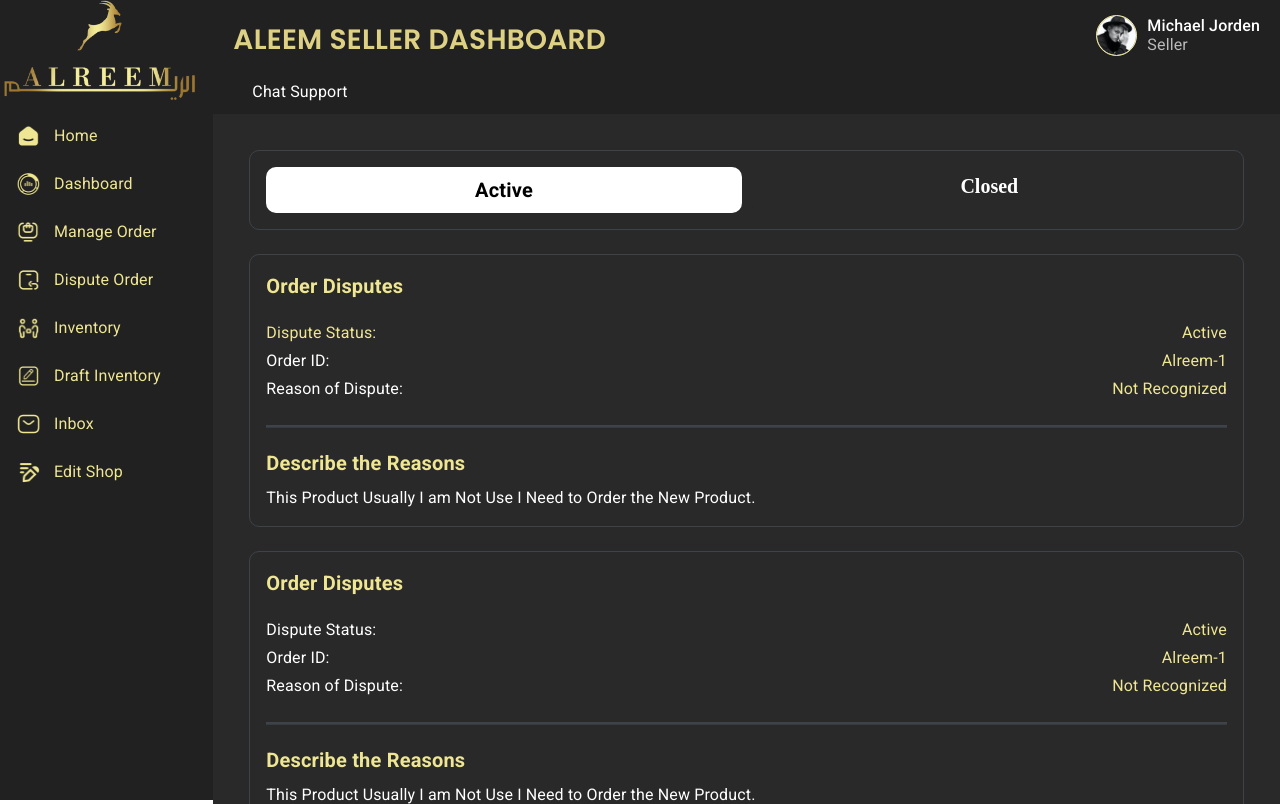
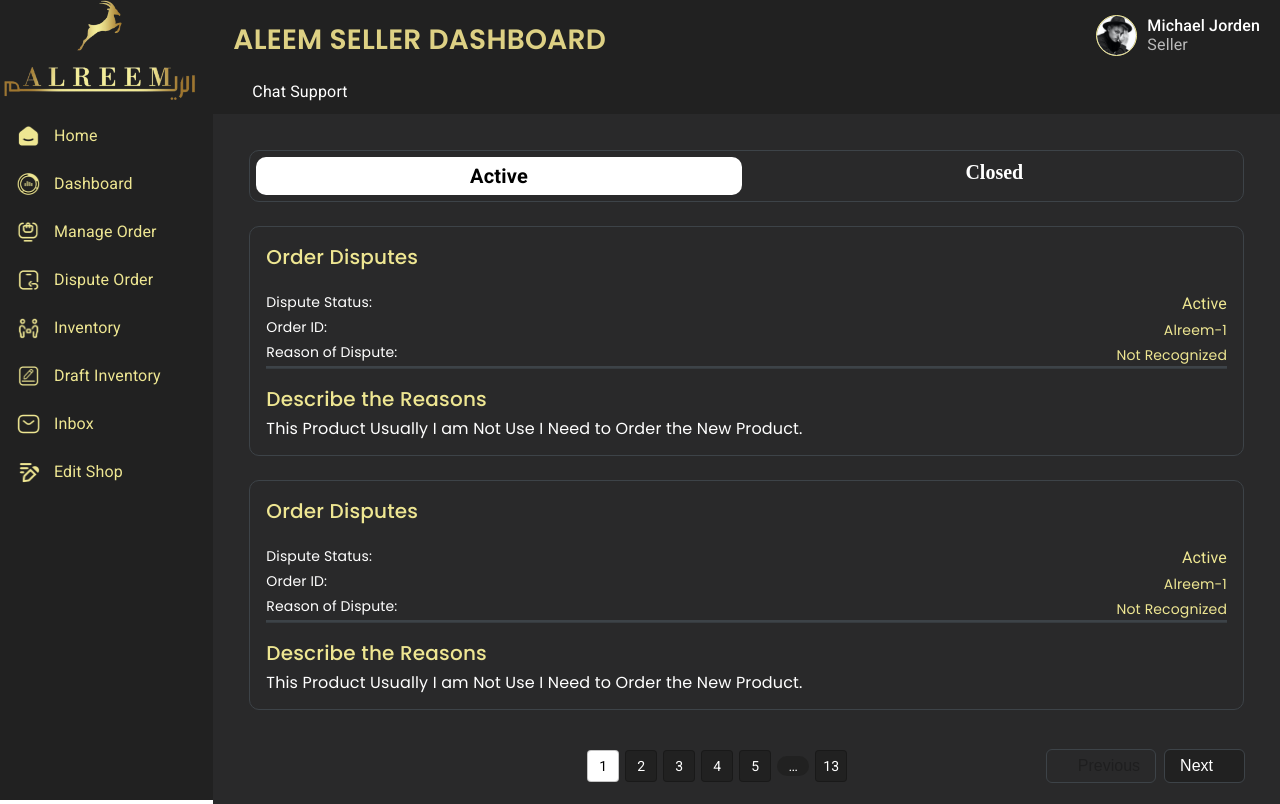
Before and after one commit to sohaibyounas/Alreem, a React (Vite) app: page /disputeorder in a window 1280 px wide. Built offline with nearby package versions, Linux system fonts and the light colour scheme; some icons are missing.

Commit message:
disputeOrder update

```diff
--- a/src/assets/style.js
+++ b/src/assets/style.js
@@ -594,6 +594,123 @@ const style = {
         backgroundColor: "#E1D481",
     },
 
+    // Dispute Order Page
+    pageBox: {
+        padding: 2,
+        margin: "0 auto",
+    },
+
+    disputeTabs: {
+        display: "flex",
+        gap: "10px",
+        padding: '6px',
+        border: "1px solid #3D4348",
+        borderRadius: "10px",
+    },
+
+    disputeText: {
+        width: "50%",
+        textAlign: "center",
+        fontSize: "20px",
+        fontWeight: "bold",
+        borderRadius: "10px",
+        padding: "4px",
+        cursor: "pointer",
+        color: "#fff",
+    },
+
+    disputeActiveTab: {
+        color: "#000",
+        background: "#fff",
+    },
+
+    link: {
+        textDecoration: "none",
+    },
+
+    linkText: {
+        padding: 2,
+        marginTop: 3,
+        borderRadius: "10px",
+        border: "1px solid #3D4348",
+    },
+
+    disputeHeader: {
+        paddingBottom: 1,
+    },
+
+    disputeHeaderText: {
+        color: "#EEE692",
+        fontSize: "20px",
+        lineHeight: "29px",
+        fontWeight: 500,
+        fontFamily: '"Poppins", sans-serif',
+    },
+
+    disputeDetails: {
+        pt: 1,
+        width: "100%",
+        display: "flex",
+        justifyContent: "space-between",
+    },
+
+    disputeLeftText: {
+        color: "#fff",
+        paddingTop: 0.5,
+        fontSize: "14px",
+        fontWeight: 400,
+        lineHeight: "21px",
+        fontFamily: '"Poppins", sans-serif',
+    },
+
+    disputeRightText: {
+        fontSize: "16px",
+        paddingTop: 0.5,
+        textAlign: "end",
+        color: "#F8080F",
+    },
+
+    disputeRightTextActive: {
+        color: "#EEE692",
+    },
+
+    disputeRight: {
+        color: "#EEE692",
+        fontSize: "14px",
+        paddingTop: 0.5,
+        textAlign: "end",
+        fontWeight: 400,
+        lineHeight: "21px",
+        fontFamily: '"Poppins", sans-serif',
+    },
+
+    disputeDivider: {
+        mt: 3,
+        margin: "0px",
+        height: "2px",
+        background: "#3D4348",
+    },
+
+    disputeInnerBox: {
+        pt: 2.5,
+        color: "#EEE692",
+        fontSize: "20px",
+        fontWeight: 500,
+        lineHeight: "21px",
+        fontFamily: '"Poppins", sans-serif',
+    },
+
+    disputeInnerText: {
+        pt: 1,
+        color: "#fff",
+        fontSize: "16px",
+        fontWeight: 400,
+        lineHeight: "21px",
+        fontFamily: '"Poppins", sans-serif',
+    },
+
+
+
 
 
 }
--- a/src/pages/DisputeOrder.jsx
+++ b/src/pages/DisputeOrder.jsx
@@ -10,7 +10,7 @@ import React, { useEffect, useState } from "react";
 import KeyboardBackspaceIcon from "@mui/icons-material/KeyboardBackspace";
 import ArrowRightAltIcon from "@mui/icons-material/ArrowRightAlt";
 import { Link } from "react-router-dom";
-// import { useNavigate } from "react-router-dom";
+import style from '../assets/style';
 
 const DisputeOrder = () => {
   const [state, setState] = useState([]);
@@ -21,45 +21,25 @@ const DisputeOrder = () => {
   }, [tab]);
 
   return (
-    <Box sx={{ margin: "0 auto", padding: 2 }}>
+    <Box sx={style.pageBox}>
       {/* Tabs Section */}
       <Box
-        sx={{
-          border: "1px solid #3D4348",
-          borderRadius: "10px",
-          display: "flex",
-          gap: "10px",
-          padding: 2,
-        }}
+        sx={style.disputeTabs}
       >
         <Typography
-          sx={{
-            color: tab === 0 ? "#000" : "#fff",
-            background: tab === 0 ? "#fff" : "transparent",
-            width: "50%",
-            textAlign: "center",
-            fontSize: "20px",
-            fontWeight: "bold",
-            borderRadius: "10px",
-            padding: 1,
-            cursor: "pointer",
-          }}
+          sx={[
+            style.disputeText,
+            tab === 0 && style.disputeActiveTab
+          ]}
           onClick={() => setTab(0)}
         >
           Active
         </Typography>
         <Box
-          sx={{
-            color: tab === 0 ? "#fff" : "#000",
-            background: tab === 0 ? "#29292A": "#fff",
-            width: "50%",
-            textAlign: "center",
-            fontSize: "20px",
-            fontWeight: "bold",
-            borderRadius: "10px",
-            padding: 1,
-            cursor: "pointer",
-          }}
+          sx={[
+            style.disputeText,
+            tab === 1 && style.disputeActiveTab
+          ]}
           onClick={() => setTab(1)}
         >
           Closed
@@ -67,19 +47,14 @@ const DisputeOrder = () => {
       </Box>
 
       {/* Dispute Section */}
-      <Link to="/Userdetail" style={{textDecoration: "none"}}>
+      <Link to="/Userdetail" style={style.link}>
         <Box
-          sx={{
-            border: "1px solid #3D4348",
-            borderRadius: "10px",
-            padding: 2,
-            marginTop: 3,
-          }}
+          sx={style.linkText}
         >
           {/* Dispute Header */}
-          <Box sx={{ paddingBottom: 1 }}>
+          <Box sx={style.disputeHeader}>
             <Typography
-              sx={{ color: "#EEE692", fontSize: "20px", fontWeight: "bold" }}
+              sx={style.disputeHeaderText}
             >
               Order Disputes
             </Typography>
@@ -87,31 +62,22 @@ const DisputeOrder = () => {
 
           {/* Dispute Details */}
           <Box
-            sx={{
-              display: "flex",
-              justifyContent: "space-between",
-              width: "100%",
-              paddingTop: 1,
-            }}
+            sx={style.disputeDetails}
           >
             {/* Left Column: Labels */}
             <Box>
               <Typography
-                sx={{
-                  color: "#EEE692",
-                  fontSize: "16px",
-                  paddingTop: 0.5,
-                }}
+                sx={style.disputeLeftText}
               >
                 Dispute Status:
               </Typography>
               <Typography
-                sx={{ color: "#fff", fontSize: "16px", paddingTop: 0.5 }}
+                sx={style.disputeLeftText}
               >
                 Order ID:
               </Typography>
               <Typography
-                sx={{ color: "#fff", fontSize: "16px", paddingTop: 0.5 }}
+                sx={style.disputeLeftText}
               >
                 Reason of Dispute:
               </Typography>
@@ -120,52 +86,35 @@ const DisputeOrder = () => {
             {/* Right Column: Values */}
             <Box>
               <Typography
-                sx={{
-                  color: tab === 0 ? "#EEE692" : "red",
-                  fontSize: "16px",
-                  paddingTop: 0.5,
-                  textAlign: "end",
-                }}
+                sx={[
+                  style.disputeRightText,
+                  tab === 0 && style.disputeRightTextActive
+                ]}
               >
                 {tab === 0 ? "Active" : "Closed"}
               </Typography>
               <Typography
-                sx={{
-                  color: "#EEE692",
-                  fontSize: "16px",
-                  paddingTop: 0.5,
-                  textAlign: "end",
-                }}
+                sx={style.disputeRight}
               >
                 Alreem-1
               </Typography>
               <Typography
-                sx={{
-                  color: "#EEE692",
-                  fontSize: "16px",
-                  paddingTop: 0.5,
-                  textAlign: "end",
-                }}
+                sx={style.disputeRight}
               >
                 Not Recognized
               </Typography>
             </Box>
           </Box>
           <Divider
-            sx={{ background: "#3D4348", margin: "0px", height: "2px", mt: 3 }}
+            sx={style.disputeDivider}
           />
           <Box>
             <Typography
-              sx={{
-                color: "#EEE692",
-                fontSize: "20px",
-                fontWeight: "bold",
-                pt: 2.5,
-              }}
+              sx={style.disputeInnerBox}
             >
               Describe the Reasons
             </Typography>
-            <Typography sx={{ color: "#fff", pt: 1, fontSize: "16px" }}>
+            <Typography sx={style.disputeInnerText}>
               This Product Usually I am Not Use I Need to Order the New Product.
             </Typography>
           </Box>
@@ -173,19 +122,14 @@ const DisputeOrder = () => {
       </Link>
 
       {/* Dispute Section */}
-      <Link to="/Userdetail" style={{textDecoration: "none"}}>
+      <Link to="/Userdetail" style={style.link}>
         <Box
-          sx={{
-            border: "1px solid #3D4348",
-            borderRadius: "10px",
-            padding: 2,
-            marginTop: 3,
-          }}
+          sx={style.linkText}
         >
           {/* Dispute Header */}
-          <Box sx={{ paddingBottom: 1 }}>
+          <Box sx={style.disputeHeader}>
             <Typography
-              sx={{ color: "#EEE692", fontSize: "20px", fontWeight: "bold" }}
+              sx={style.disputeHeaderText}
             >
               Order Disputes
             </Typography>
@@ -193,27 +137,22 @@ const DisputeOrder = () => {
 
           {/* Dispute Details */}
           <Box
-            sx={{
-              display: "flex",
-              justifyContent: "space-between",
-              width: "100%",
-              paddingTop: 1,
-            }}
+            sx={style.disputeDetails}
           >
             {/* Left Column: Labels */}
             <Box>
               <Typography
-                sx={{ color: "#fff", fontSize: "16px", paddingTop: 0.5 }}
+                sx={style.disputeLeftText}
               >
                 Dispute Status:
               </Typography>
               <Typography
-                sx={{ color: "#fff", fontSize: "16px", paddingTop: 0.5 }}
+                sx={style.disputeLeftText}
               >
                 Order ID:
               </Typography>
               <Typography
-                sx={{ color: "#fff", fontSize: "16px", paddingTop: 0.5 }}
+                sx={style.disputeLeftText}
               >
                 Reason of Dispute:
               </Typography>
@@ -222,52 +161,35 @@ const DisputeOrder = () => {
             {/* Right Column: Values */}
             <Box>
               <Typography
-                sx={{
-                  color: tab === 0 ? "#EEE692" : "red",
-                  fontSize: "16px",
-                  paddingTop: 0.5,
-                  textAlign: "end",
-                }}
+                sx={[
+                  style.disputeRightText,
+                  tab === 0 && style.disputeRightTextActive
+                ]}
               >
                 {tab === 0 ? "Active" : "Closed"}
               </Typography>
               <Typography
-                sx={{
-                  color: "#EEE692",
-                  fontSize: "16px",
-                  paddingTop: 0.5,
-                  textAlign: "end",
-                }}
+                sx={style.disputeRight}
               >
                 Alreem-1
               </Typography>
               <Typography
-                sx={{
-                  color: "#EEE692",
-                  fontSize: "16px",
-                  paddingTop: 0.5,
-                  textAlign: "end",
-                }}
+                sx={style.disputeRight}
               >
                 Not Recognized
               </Typography>
             </Box>
           </Box>
           <Divider
-            sx={{ background: "#3D4348", margin: "0px", height: "2px", mt: 3 }}
+            sx={style.disputeDivider}
           />
           <Box>
             <Typography
-              sx={{
-                color: "#EEE692",
-                fontSize: "20px",
-                fontWeight: "bold",
-                pt: 2.5,
-              }}
+              sx={style.disputeInnerBox}
             >
               Describe the Reasons
             </Typography>
-            <Typography sx={{ color: "#fff", pt: 1, fontSize: "16px" }}>
+            <Typography sx={style.disputeInnerText}>
               This Product Usually I am Not Use I Need to Order the New Product.
             </Typography>
           </Box>
@@ -275,7 +197,7 @@ const DisputeOrder = () => {
       </Link>
 
       {/* Pagination Grid */}
-      <Grid sx={{ display: "flex", marginTop: "40px", gap: "10px" }}>
+      <Grid sx={style.paginationGrid}>
           <Grid size={4}></Grid>
           <Grid size={4}>
             <Pagination
@@ -284,38 +206,17 @@ const DisputeOrder = () => {
               shape="rounded"
               hidePrevButton
               hideNextButton
-            sx={{
-              "& .MuiPaginationItem-root": {
-                backgroundColor: "#212121",
-                color: "#fff",
-              },
-              "& .MuiPaginationItem-root.Mui-selected": {
-                backgroundColor: "#fff",
-                color: "#000",
-              },
-              "&. hover": {
-                backgroundColor: "#fff",
-                color: "#000",
-              },
-            }}
+              sx={style.pagination}
             />
           </Grid>
           <Grid
             size={4}
-          sx={{ justifyContent: "end", display: "flex", gap: "10px" }}
+            sx={style.paginationDetail}
           >
             <IconButton
               aria-label="backspacearrow"
               disabled
-            sx={{
-              background: "#212121",
-              color: "#fff",
-              border: "none",
-              borderRadius: "5px",
-              padding: "0px 15px",
-              fontSize: "16px",
-              outline: "1px solid #3D4348",
-            }}
+              sx={style.paginationButton}
             >
               <KeyboardBackspaceIcon />
               Previous
@@ -323,15 +224,7 @@ const DisputeOrder = () => {
 
             <IconButton
               aria-label="arrowright"
-            sx={{
-              background: "#212121",
-              color: "#fff",
-              border: "none",
-              borderRadius: "5px",
-              padding: "0px 15px",
-              fontSize: "16px",
-              outline: "1px solid #3D4348",
-            }}
+              sx={style.paginationButton}
             >
               Next
               <ArrowRightAltIcon />
```
Also changed, not shown: src/pages/ManageOrder.jsx (+12 -9 lines). Lines whose indentation alone changed are shown as unchanged.
